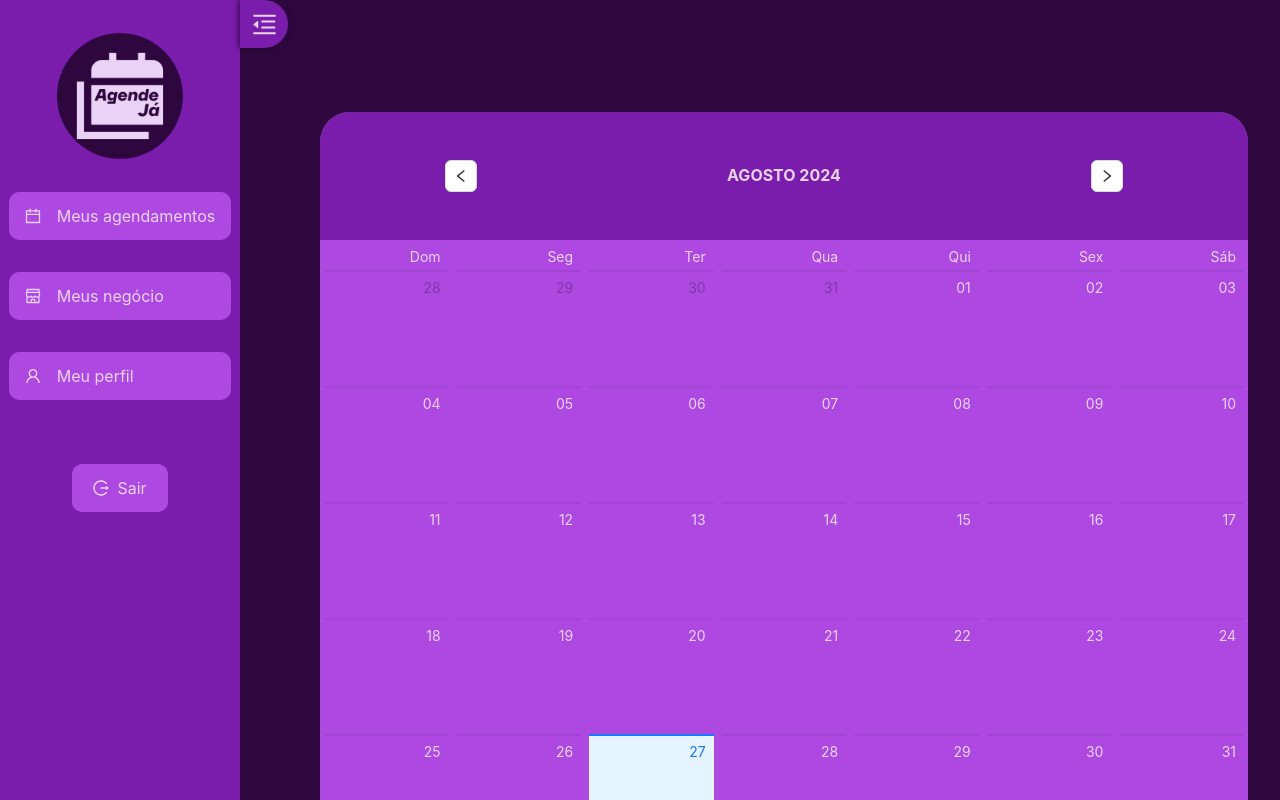
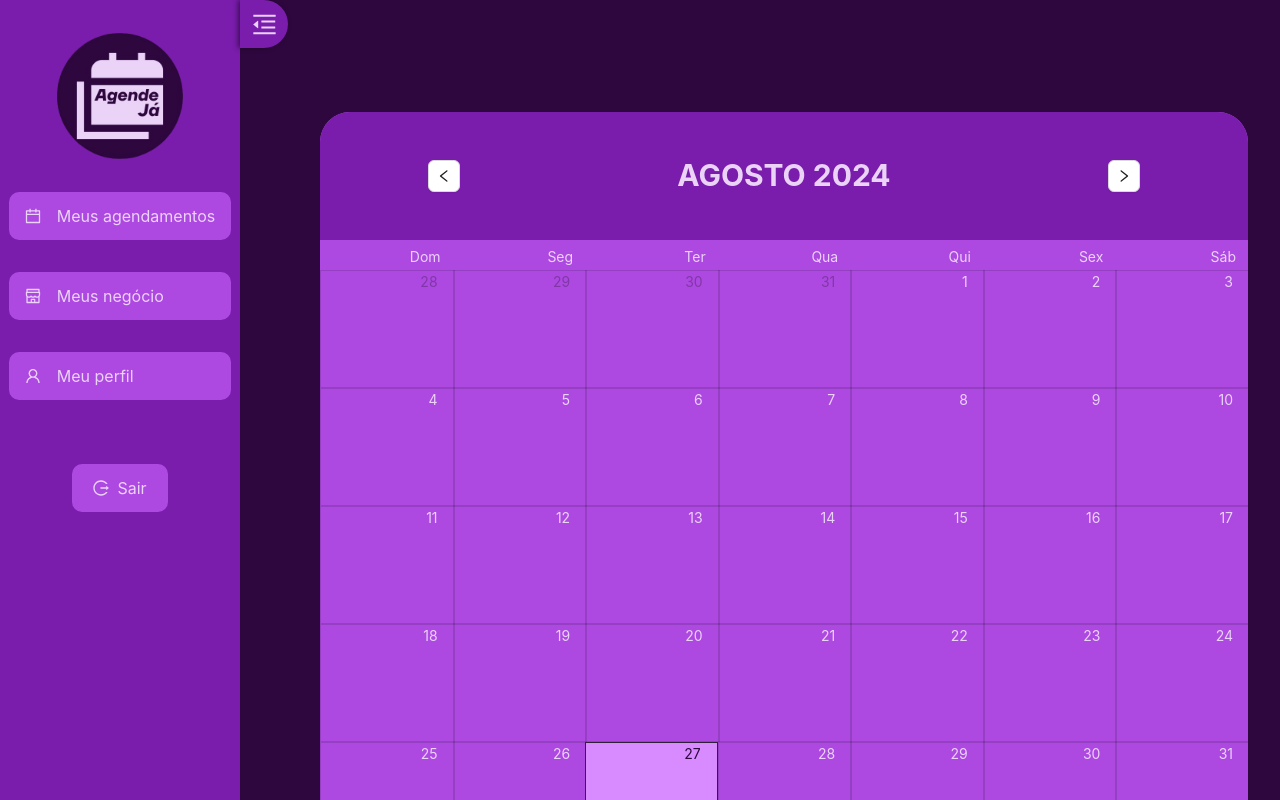
Before and after one commit to AthilaCosta/PE-AgendeJa, a React (Vite) app: page /home in a window 1280 px wide. Built offline with nearby package versions, Linux system fonts and the light colour scheme.

Commit message:
feat: melhoria na tela home

```diff
--- a/src/pages/HomePage/HomePage.module.css
+++ b/src/pages/HomePage/HomePage.module.css
@@ -40,7 +40,7 @@
 }
 
 .calendar_header_title {
-    font-size: 16px;
+    font-size: 30px;
     font-weight: bold;
 }
 
@@ -51,3 +51,25 @@
     height: 100%;
     width: 100%;
 }
+
+.date_cell {
+    display: flex;
+    justify-content: flex-end;
+    width: 100%;
+    height: 7.25rem;
+    border: 1px solid #00000023;
+    cursor: pointer;
+}
+
+.selected_date_cell {
+    display: flex;
+    border: 1px solid #000000c5;
+    justify-content: flex-end;
+    height: 7.25rem;
+    color: #2E073F;
+    background-color: #d78bff;
+}
+
+.date_cell_text {
+    margin-right: 1rem;
+}
--- a/src/pages/HomePage/index.tsx
+++ b/src/pages/HomePage/index.tsx
@@ -2,7 +2,7 @@ import { Calendar, Button } from "antd";
 import { LeftOutlined, RightOutlined } from "@ant-design/icons";
 import { useState } from "react";
 import styles from "./HomePage.module.css";
-import dayjs from "dayjs";
+import dayjs, { Dayjs } from "dayjs";
 import "dayjs/locale/pt-br";
 
 dayjs.locale("pt-br");
@@ -18,11 +18,8 @@ export function HomePage() {
     setCurrentDate(currentDate.add(1, "month"));
   };
 
-  const handleDateSelect = (date) => {
-    console.log(date, currentDate);
-    if (!date.isSame(currentDate, "m")) {
-      setCurrentDate(date);
-    }
+  const handleDateSelect = (date: Dayjs) => {
+    setCurrentDate(date);
   };
 
   const headerRender = ({ value }) => {
@@ -39,6 +36,20 @@ export function HomePage() {
     );
   };
 
+  const dateFullCellRender = (value) => {
+    const isSelected = value.isSame(currentDate, "day");
+    return (
+      <div
+        className={
+          isSelected ? styles["selected_date_cell"] : styles["date_cell"]
+        }
+        onClick={() => handleDateSelect(value)}
+      >
+        <span className={styles["date_cell_text"]}>{value.date()}</span>
+      </div>
+    );
+  };
+
   return (
     <div className={styles["container"]}>
       <div className={styles["calendar_container"]}>
@@ -48,6 +59,7 @@ export function HomePage() {
           className={styles["calendar"]}
           value={currentDate}
           onSelect={handleDateSelect}
+          dateFullCellRender={dateFullCellRender}
           mode="month"
         />
       </div>
```
